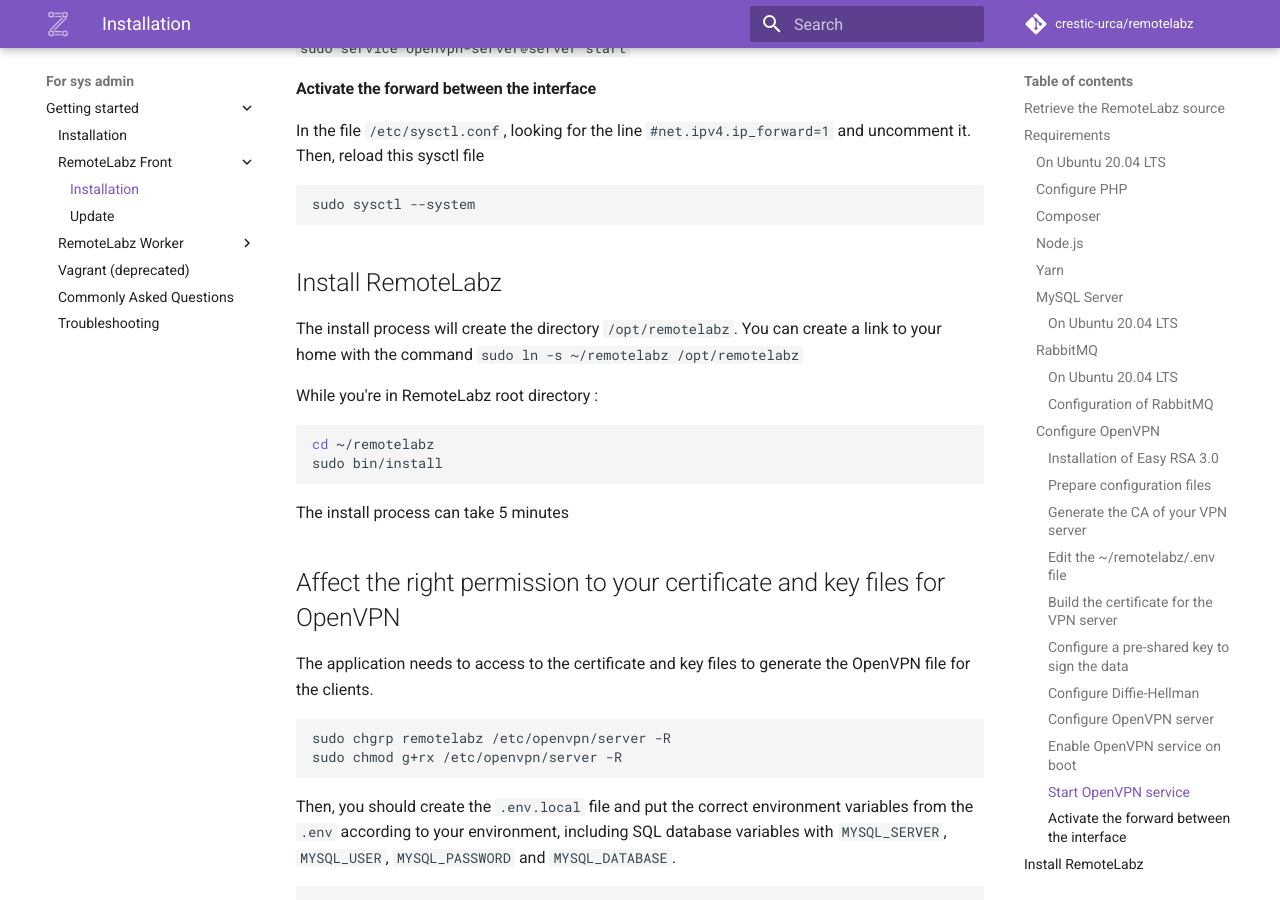
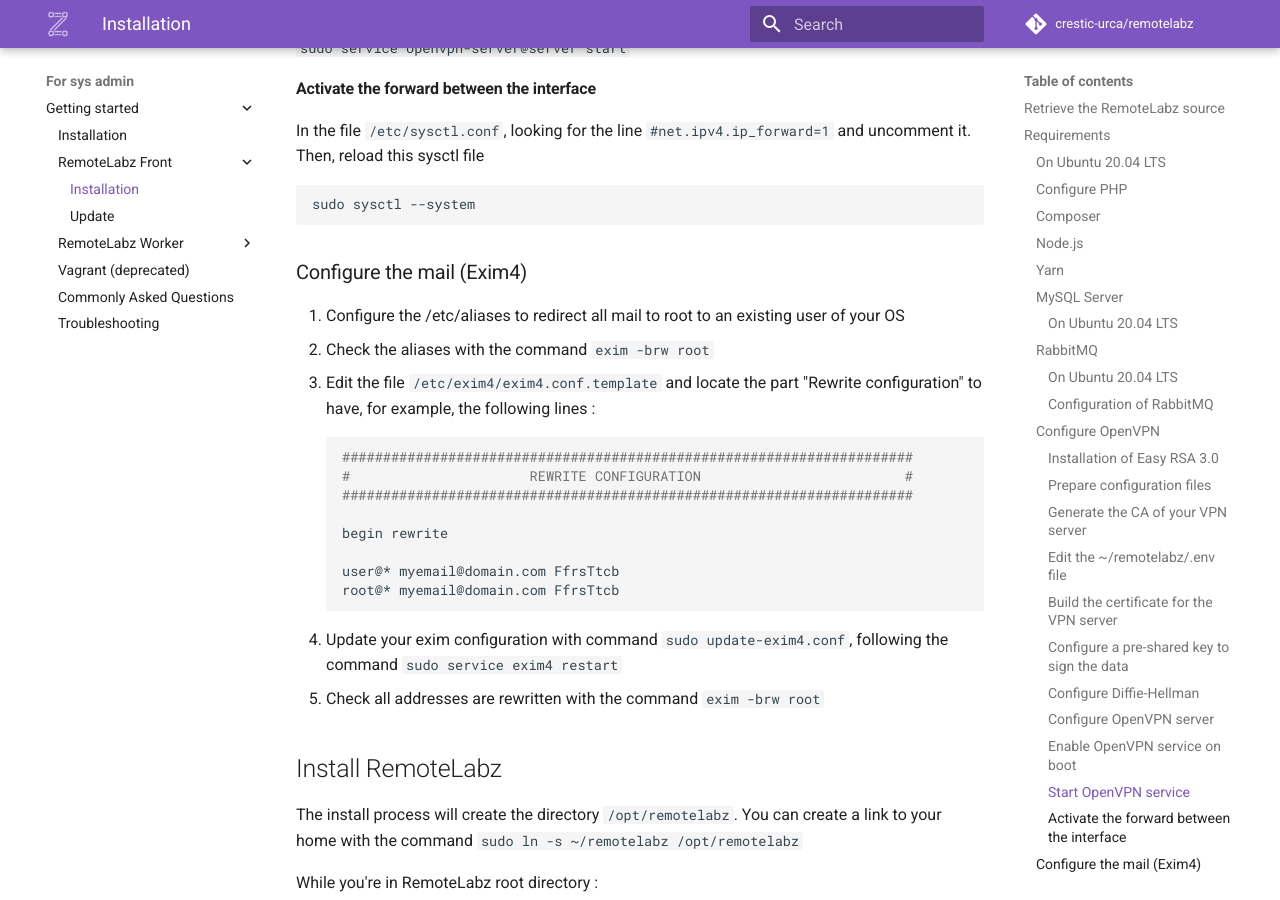
Before and after one commit to remotelabz/remotelabz-docs, an MkDocs documentation site: the page built from docs/administrators/getting-started/ubuntu-front.md, in a window 1280 px wide and 900 px high, scrolled down 7631 px. Built offline with MkDocs 1.6.1 and Material for MkDocs 9.7.7, drawn with Linux system fonts in a browser that asks for light colours; comment, search, counter and statistics services are not loaded.

Commit message:
exim4 configuration

````diff
--- a/docs/administrators/getting-started/ubuntu-front.md
+++ b/docs/administrators/getting-started/ubuntu-front.md
@@ -337,6 +337,23 @@ In the file `/etc/sysctl.conf`, looking for the line `#net.ipv4.ip_forward=1` an
 sudo sysctl --system
 ```
 
+### Configure the mail (Exim4)
+1. Configure the /etc/aliases to redirect all mail to root to an existing user of your OS
+2. Check the aliases with the command `exim -brw root`
+3. Edit the file `/etc/exim4/exim4.conf.template` and locate the part "Rewrite configuration" to have, for example, the following lines :
+```bash
+######################################################################
+#                      REWRITE CONFIGURATION                         #
+######################################################################
+
+begin rewrite
+
+user@* myemail@domain.com FfrsTtcb
+root@* myemail@domain.com FfrsTtcb
+```
+4. Update your exim configuration with command `sudo update-exim4.conf`, following the command `sudo service exim4 restart`
+5. Check all addresses are rewritten with the command `exim -brw root`
+
 ## Install RemoteLabz
 
 The install process will create the directory `/opt/remotelabz`. You can create a link to your home with the command `sudo ln -s ~/remotelabz /opt/remotelabz`
````
